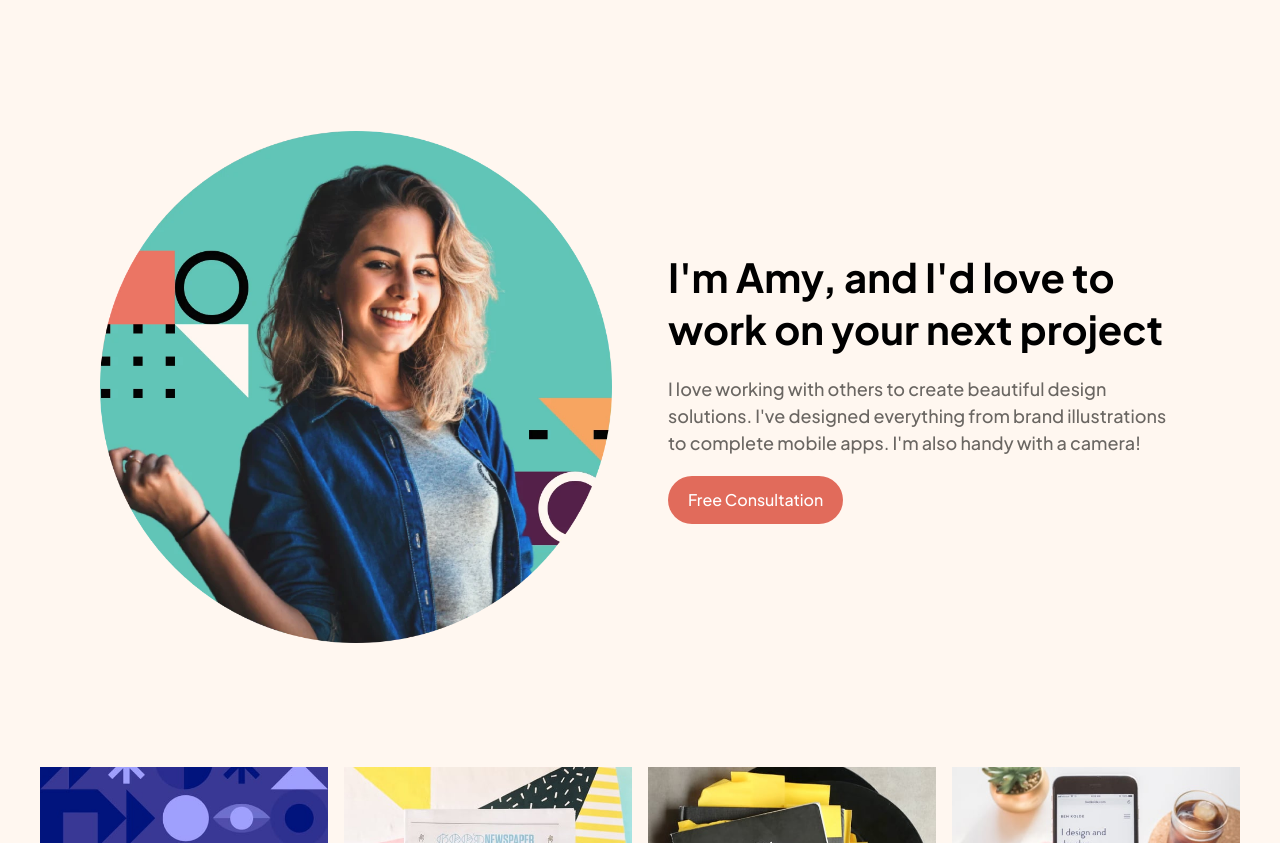
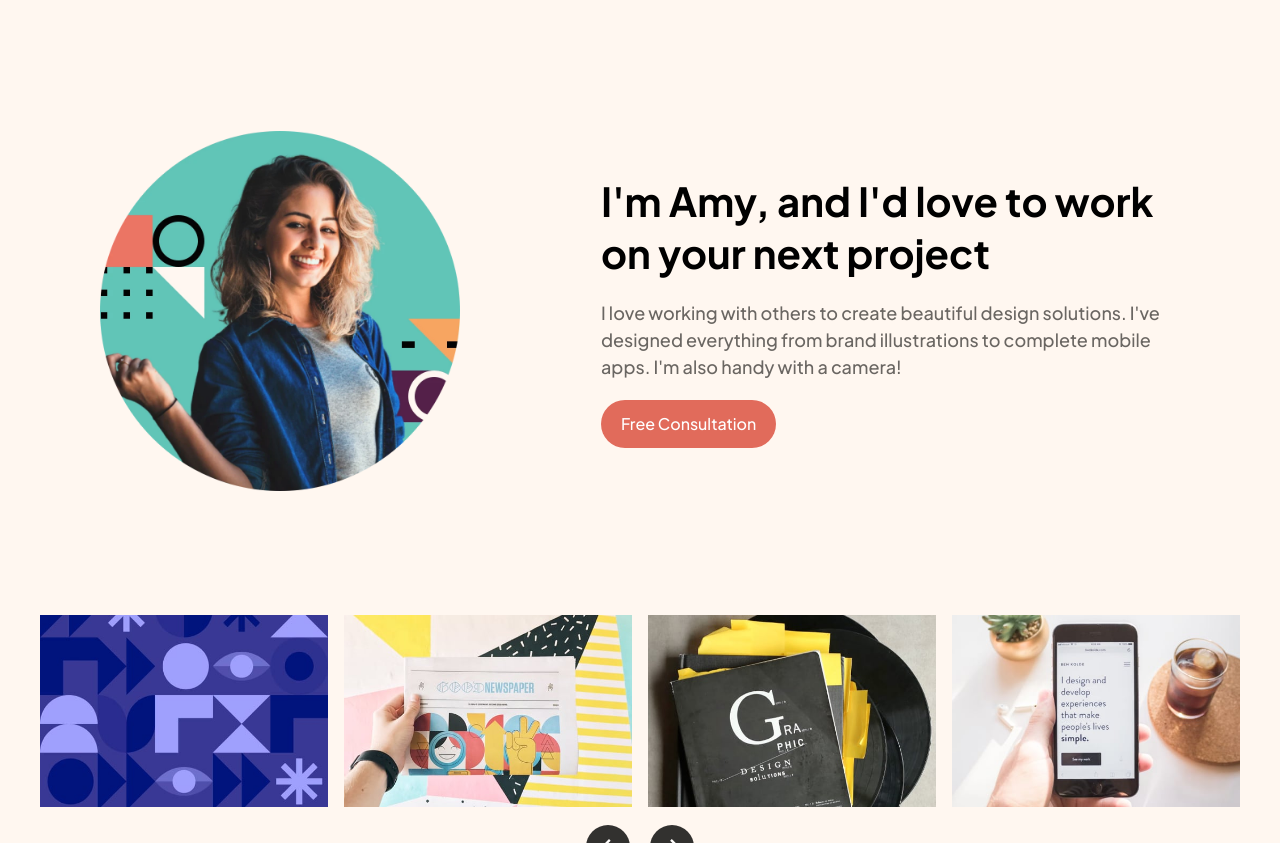
Before and after one commit to cgojk/design_portfolio, a React (Vite) app: page / in a window 1280 px wide. Shown: the part 680-1523 px from the top of the page. Built offline with nearby package versions, Linux system fonts and the light colour scheme.

Commit message:
adding the last styles to the image and the animaiton to the different feature items

```diff
--- a/src/styles/_base.scss
+++ b/src/styles/_base.scss
@@ -112,8 +112,13 @@ align-items:center;
 .features__item{
     padding:var(--size-40);
     border-radius:var(--radius-10);
+     transition: transform 0.3s ease, box-shadow 0.3s ease;
+     cursor: pointer;
 
-
+  &:hover{
+    transform: translateY(-5px);
+    box-shadow: 0 4px 8px rgba(0, 0, 0, 0.1);
+  }
 
 
     .features__title{
@@ -261,6 +266,16 @@ align-items:center;
         color:var(--clr-neutral-400);
         text-align:center;
     }
+}
+.photo__container {
+  width: 100%;
+  max-width: 360px;
+}
+
+.photo__container img {
+  width: 100%;
+  height: auto;
+  display: block;
 }
 
 }
--- a/src/styles/_queries.scss
+++ b/src/styles/_queries.scss
@@ -47,11 +47,12 @@
 padding:var(--size-20);
 .wrapper__photo--info{
 display:grid;
-grid-template-columns: 1fr 1fr;
+  grid-template-columns: minmax(280px, 445px) 1fr;
 gap:var(--size-56);
 padding:var(--size-40);
 
 .photo__container{
+
 width:100%;
 }
   }
```
